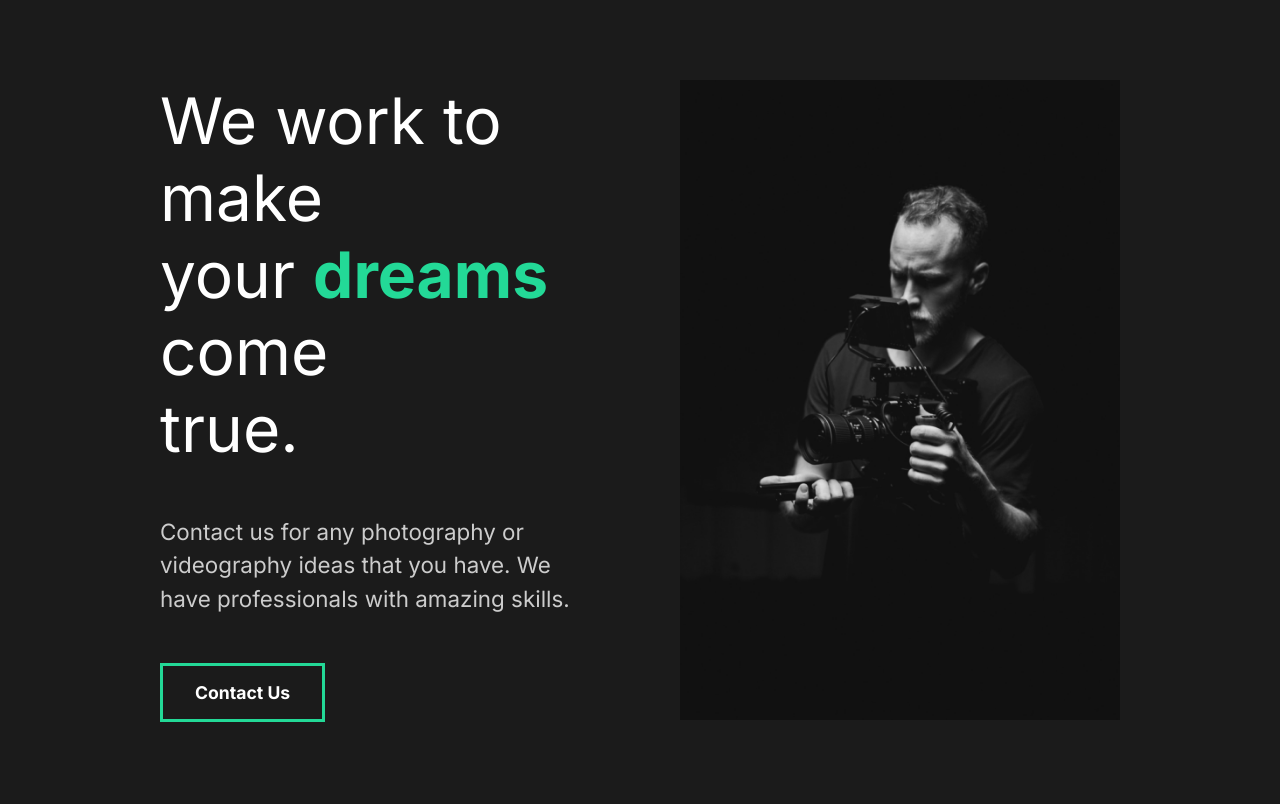
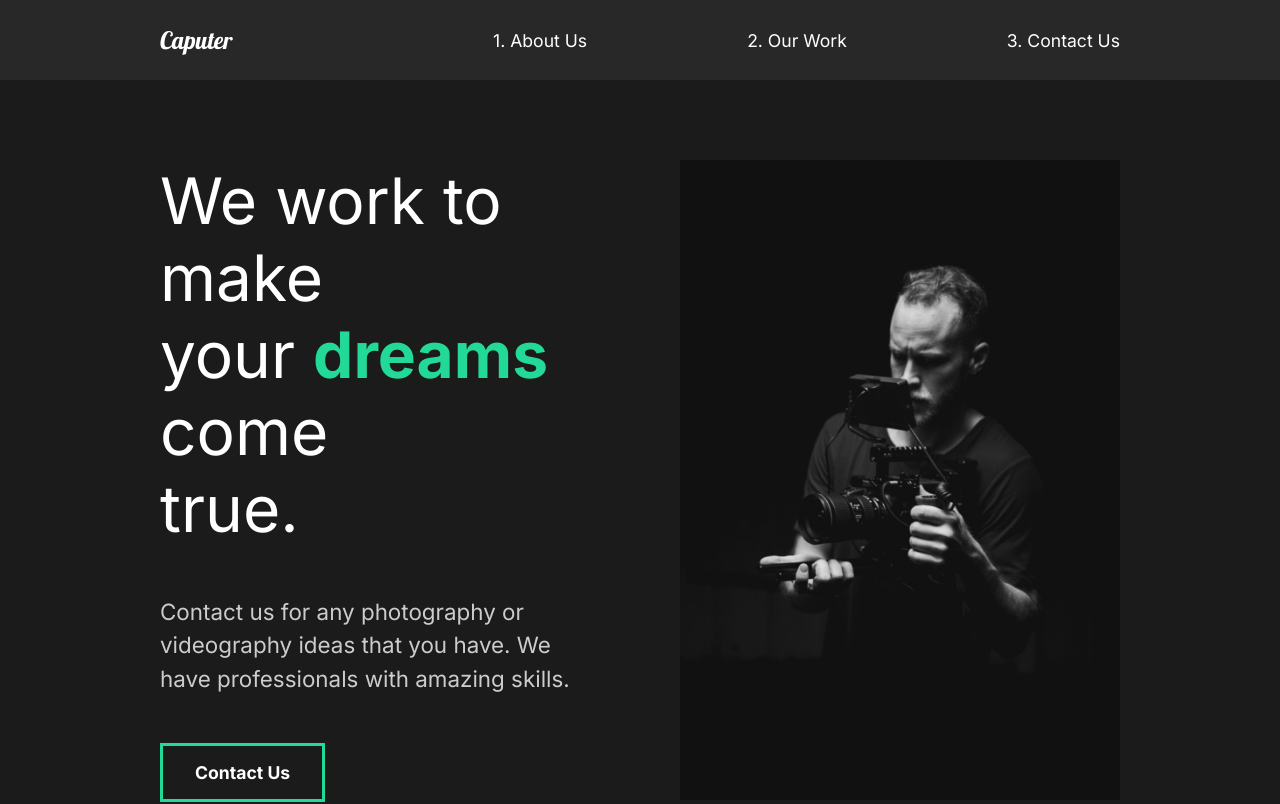
Before and after one commit to petarstojkovic92/capture, a React (Create React App) app: page / in a window 1280 px wide. Shown: the top 804 px of the page. Built offline with nearby package versions, Linux system fonts and the light colour scheme.

Commit message:
7. Nav Components

```diff
--- a/src/App.js
+++ b/src/App.js
@@ -1,4 +1,5 @@
 // Importing pages
+import Nav from "./components/Nav";
 import AboutUs from "./pages/AboutUs";
 
 // Importing Global Style
@@ -8,6 +9,7 @@
   return (
     <div className='App'>
       <GlobalStyle />
+      <Nav />
       <AboutUs />
     </div>
   );
--- /dev/null
+++ b/src/components/Nav.js
@@ -0,0 +1,59 @@
+import React from "react";
+import { NavLink } from "react-router-dom";
+import styled from "styled-components";
+
+const Nav = () => {
+  return (
+    <StyledNav>
+      <h1>
+        <a id='logo' href='#'>
+          Caputer
+        </a>
+      </h1>
+      <ul>
+        <li>
+          <a href='#'>1. About Us</a>
+        </li>
+        <li>
+          <a href='#'>2. Our Work</a>
+        </li>
+        <li>
+          <a href='#'>3. Contact Us</a>
+        </li>
+      </ul>
+    </StyledNav>
+  );
+};
+
+const StyledNav = styled.nav`
+  min-height: 10vh;
+  display: flex;
+  margin: auto;
+  justify-content: space-between;
+  align-items: center;
+  padding: 1rem 10rem;
+  background: #282828;
+
+  a {
+    color: white;
+    text-decoration: none;
+  }
+
+  ul {
+    display: flex;
+    list-style: none;
+  }
+
+  li {
+    padding-left: 10rem;
+    position: relative;
+  }
+
+  #logo {
+    font-size: 1.5rem;
+    font-family: "Lobster", cursive;
+    font-weight: lighter;
+  }
+`;
+
+export default Nav;
```
Also changed, not shown: 1 other file (tests, documents, lock files or other folders).
